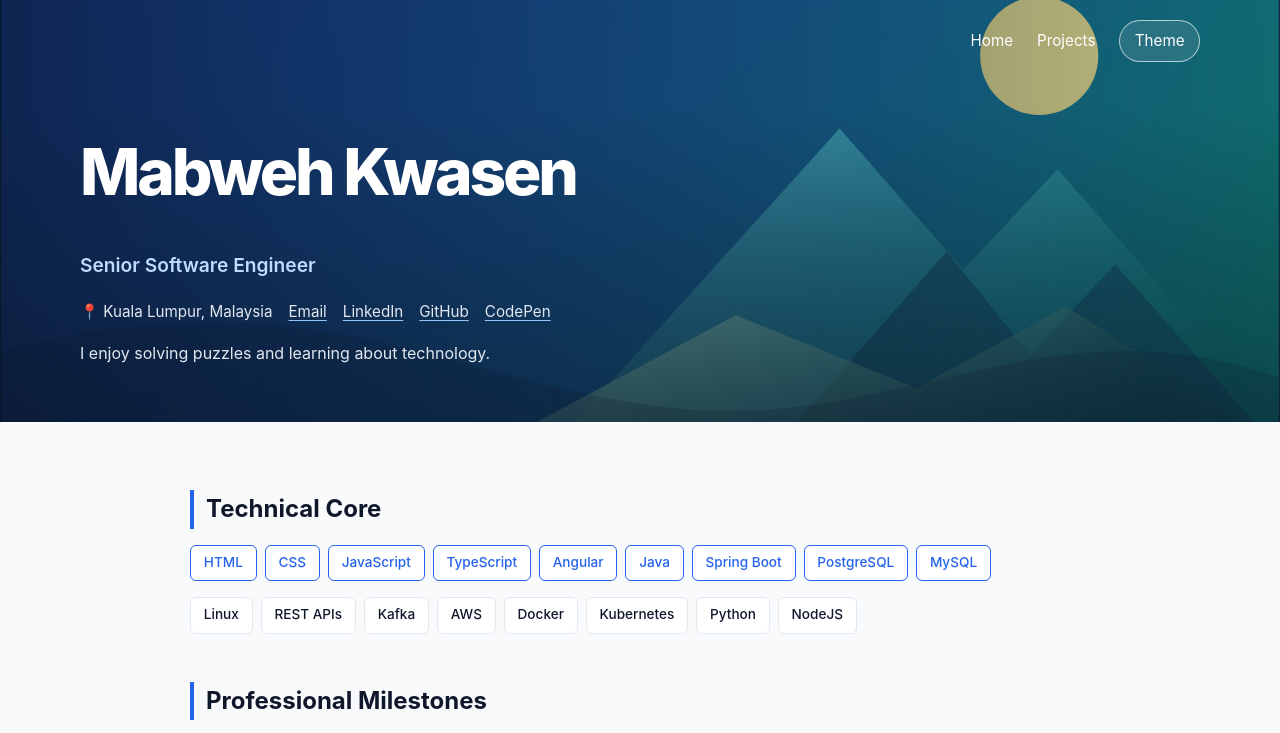
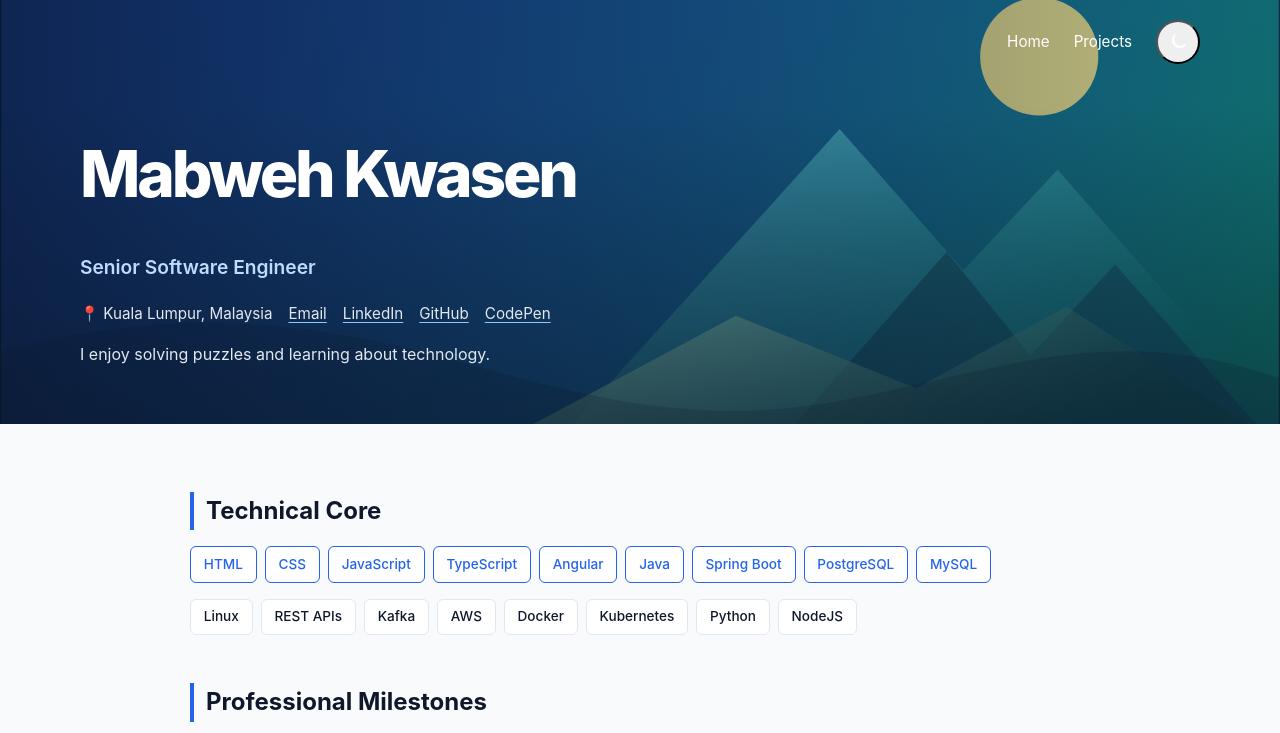
Before and after one commit to mabwehz/mabwehz.github.io, a website built with Parcel: page index.html in a window 1280 px wide. Shown: the top 733 px of the page. Built offline with nearby package versions, Linux system fonts and the light colour scheme.

Commit message:
Fix Vercel output and add theme icon
Co-authored-by: Copilot <223556219+Copilot@users.noreply.github.com>

```diff
--- a/css/index.css
+++ b/css/index.css
@@ -100,11 +100,37 @@ body {
 }
 
 .theme-btn {
-  padding: 0.5rem 0.9rem;
-  border: 1px solid rgb(255 255 255 / 65%);
+  display: inline-grid;
+  width: 2.75rem;
+  height: 2.75rem;
+  padding: 0;
+  place-items: center;
+  /* border: 1px solid rgb(255 255 255 / 65%); */
   border-radius: 999px;
-  background: rgb(255 255 255 / 10%);
+  /* background: rgb(255 255 255 / 10%); */
   cursor: pointer;
+}
+
+.theme-icon {
+  width: 1.25rem;
+  height: 1.25rem;
+  fill: none;
+  stroke: currentColor;
+  stroke-linecap: round;
+  stroke-linejoin: round;
+  stroke-width: 1.75;
+}
+
+.theme-icon .icon-sun {
+  display: none;
+}
+
+.theme-btn[aria-pressed="true"] .icon-sun {
+  display: initial;
+}
+
+.theme-btn[aria-pressed="true"] .icon-moon {
+  display: none;
 }
 
 .theme-btn:hover {
@@ -298,10 +324,6 @@ footer {
     font-size: 0.875rem;
   }
 
-  .theme-btn {
-    padding: 0.4rem 0.7rem;
-  }
-
   main {
     padding-top: 2rem;
   }
--- a/index.html
+++ b/index.html
@@ -26,8 +26,16 @@
     <nav class="site-nav" aria-label="Main navigation">
       <a href="#home" aria-current="page">Home</a>
       <a href="#projects">Projects</a>
-      <button class="theme-btn" id="themeToggle" type="button" aria-label="Change color theme"
-        aria-pressed="false">Theme</button>
+      <button class="theme-btn" id="themeToggle" type="button" aria-label="Switch to dark theme"
+        aria-pressed="false">
+        <svg class="theme-icon" viewBox="0 0 24 24" aria-hidden="true" focusable="false">
+          <g class="icon-sun">
+            <circle cx="12" cy="12" r="4"></circle>
+            <path d="M12 2v2m0 16v2M4.93 4.93l1.42 1.42m11.3 11.3 1.42 1.42M2 12h2m16 0h2M4.93 19.07l1.42-1.42m11.3-11.3 1.42-1.42"></path>
+          </g>
+          <path class="icon-moon" d="M20.5 15.5A8.5 8.5 0 0 1 8.5 3.5 8.5 8.5 0 1 0 20.5 15.5Z"></path>
+        </svg>
+      </button>
     </nav>
 
     <div class="hero-content">
--- a/js/main.js
+++ b/js/main.js
@@ -4,4 +4,5 @@ toggleBtn.addEventListener('click', () => {
     const newTheme = currentTheme === 'dark' ? 'light' : 'dark';
     document.documentElement.setAttribute('data-theme', newTheme);
     toggleBtn.setAttribute('aria-pressed', String(newTheme === 'dark'));
+    toggleBtn.setAttribute('aria-label', `Switch to ${newTheme === 'dark' ? 'light' : 'dark'} theme`);
 });
--- a/package.json
+++ b/package.json
@@ -9,7 +9,7 @@
     "node": "26.x"
   },
   "scripts": {
-    "build": "parcel build index.html",
+    "build": "parcel build index.html --out-dir public",
     "dev": "parcel index.html --open",
     "start": "npm run build && npm run dev",
     "test": "echo \"Error: no test specified\" && exit 1"
```
